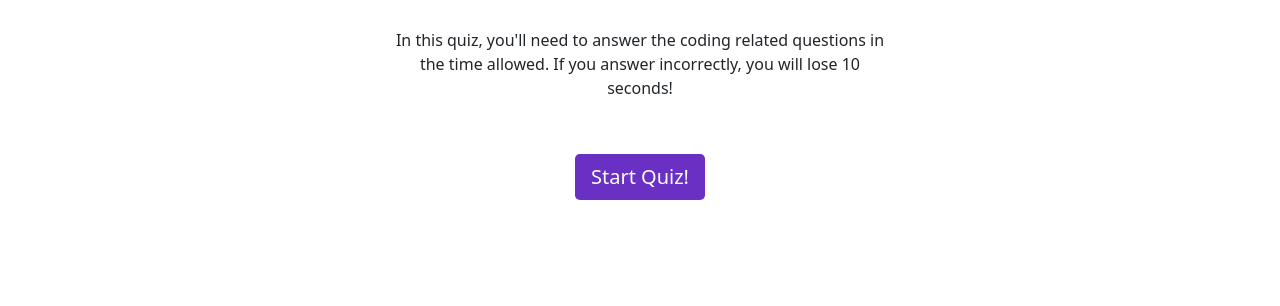
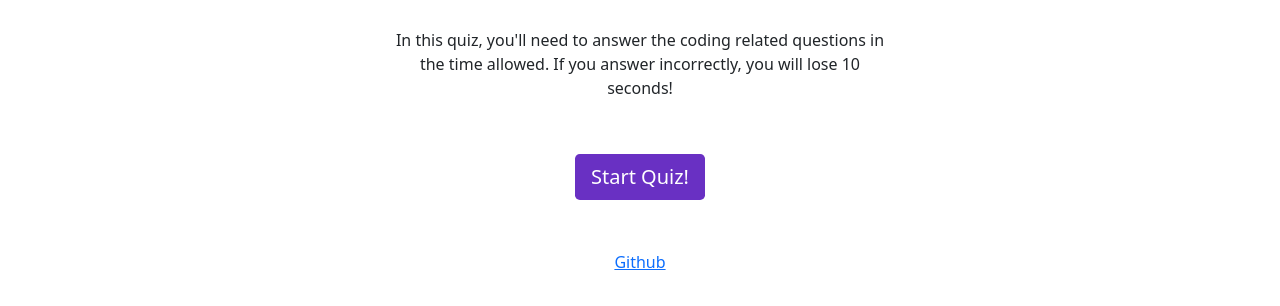
Before and after one commit to reinhardtc/coding-quiz, a plain HTML site: page index.html in a window 1280 px wide. Shown: the part 212-518 px from the top of the page. Drawn offline with nearby package versions, Linux system fonts and the light colour scheme.

Commit message:
added github link

```diff
--- a/assets/style.css
+++ b/assets/style.css
@@ -1,3 +1,7 @@
+* {
+	box-sizing: border-box;
+}
+
 header {
 	height: 150px;
 	margin-top: 20px;
@@ -65,3 +69,12 @@ header {
 #submit {
 	text-align: center;
 }
+
+footer {
+	display: flex;
+	justify-content: center;
+}
+
+.githublink {
+	padding: 50px;
+}
--- a/index.html
+++ b/index.html
@@ -29,8 +29,8 @@
 				<h2 class="welcome">Welcome to the Coding Quiz!</h2>
 				<br />
 				<p class="instructions">
-          In this quiz, you'll need to answer the coding related questions in the time
-          allowed. If you answer incorrectly, you will lose 10 seconds!
+					In this quiz, you'll need to answer the coding related questions in the time allowed. If you
+					answer incorrectly, you will lose 10 seconds!
 				</p>
 			</div>
 		</section>
@@ -45,21 +45,14 @@
 		<div id="choices"></div>
 		<section class="container button-container">
 			<div class="button-div">
-        <button type="button" class="btn btn-primary btn-lg start-button">
-          Start Quiz!
-        </button>
+				<button type="button" class="btn btn-primary btn-lg start-button">Start Quiz!</button>
 			</div>
 		</section>
-    <audio
-      class="correct-sound"
-      src="./assets/sounds/correct_sound.mp3"
-      autoplay="false"
-    ></audio>
-    <audio
-      class="incorrect-sound"
-      src="./assets/sounds/incorrect_sound.mp3"
-      autoplay="false"
-    ></audio>
+		<audio class="correct-sound" src="./assets/sounds/correct_sound.mp3" autoplay="false"></audio>
+		<audio class="incorrect-sound" src="./assets/sounds/incorrect_sound.mp3" autoplay="false"></audio>
 	</body>
+	<footer>
+		<a class="githublink" href="https://github.com/reinhardtc/coding-quiz" target="_blank">Github</a>
+	</footer>
 	<script src="./assets/script.js"></script>
 </html>
```
Also changed, not shown: assets/sounds/icons/github.png (added). Lines whose indentation alone changed are shown as unchanged.
